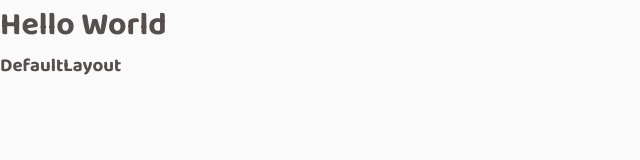
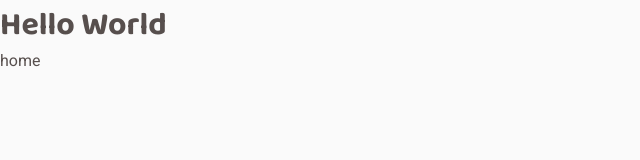
Before and after one commit to guilhermeevencio/coffee-shop-delivery, a React (Vite) app: page / in a window 1280 px wide. Shown: the top 160 px of the page, without its empty margins (0-640 px from the left). Built offline with nearby package versions, Linux system fonts and the light colour scheme.

Commit message:
feat: Add pages to the project.

```diff
--- a/src/Router.tsx
+++ b/src/Router.tsx
@@ -2,12 +2,17 @@ import { Routes, Route } from 'react-router-dom'
 import DefaultLayout from './layouts/DefaultLayout'
 
 import React from 'react'
+import { Home } from './pages/Home'
+import { Checkout } from './pages/Checkout'
+import { Success } from './pages/Success'
 
 export function Router() {
   return (
     <Routes>
       <Route path="/" element={<DefaultLayout />}>
-        <Route path="/" />
+        <Route path="/" element={<Home />} />
+        <Route path="/checkout" element={<Checkout />} />
+        <Route path="/success" element={<Success />} />
       </Route>
     </Routes>
   )
--- a/src/layouts/DefaultLayout/index.tsx
+++ b/src/layouts/DefaultLayout/index.tsx
@@ -6,7 +6,6 @@ const DefaultLayout = () => {
   return (
     <div>
       {/* <Header /> */}
-      <h3>DefaultLayout</h3>
       <Outlet />
     </div>
   )
--- /dev/null
+++ b/src/pages/Checkout/index.tsx
@@ -0,0 +1,3 @@
+export function Checkout() {
+  return <h3>Checkout</h3>
+}
--- /dev/null
+++ b/src/pages/Home/index.tsx
@@ -0,0 +1,3 @@
+export function Home() {
+  return <div>home</div>
+}
--- /dev/null
+++ b/src/pages/Success/index.tsx
@@ -0,0 +1,3 @@
+export function Success() {
+  return <h3>Sucess</h3>
+}
```
Also changed, not shown: src/pages/Checkout/style.ts (added), src/pages/Home/style.ts (added), src/pages/Success/style.ts (added).
